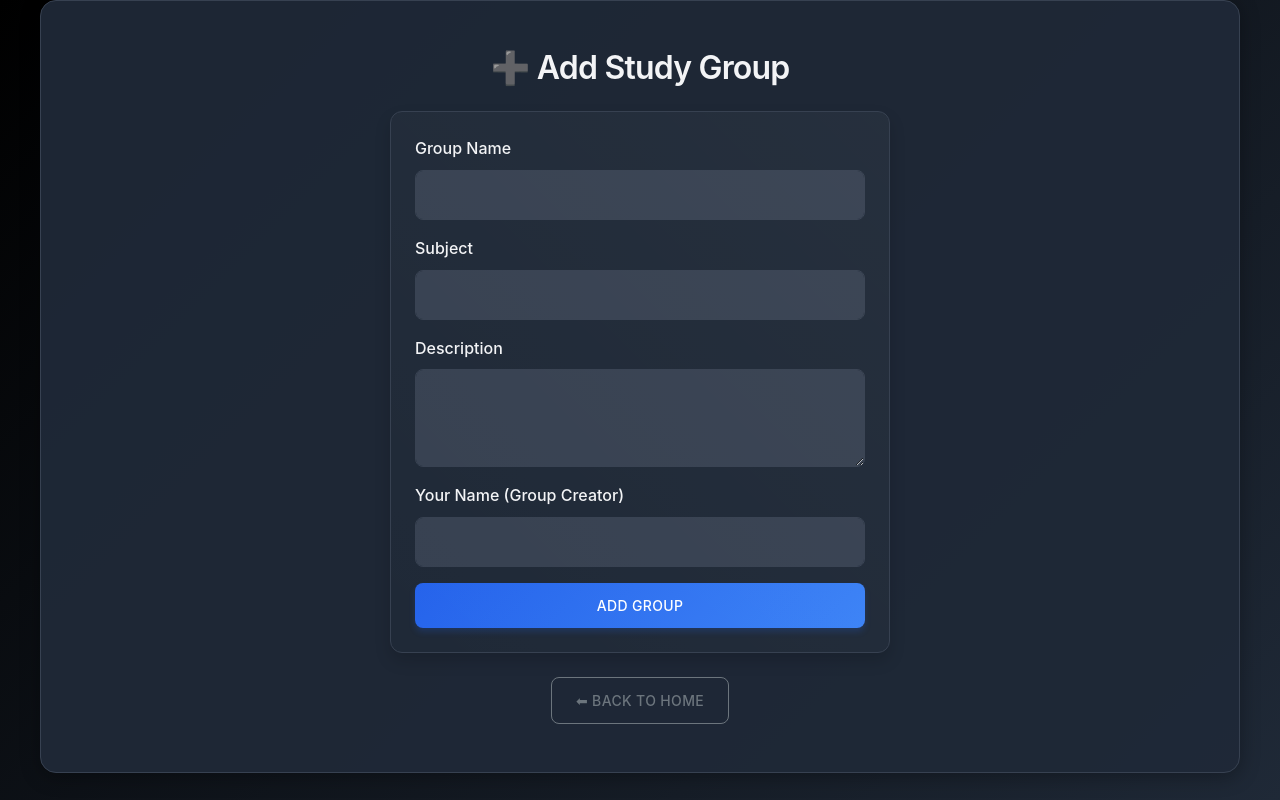
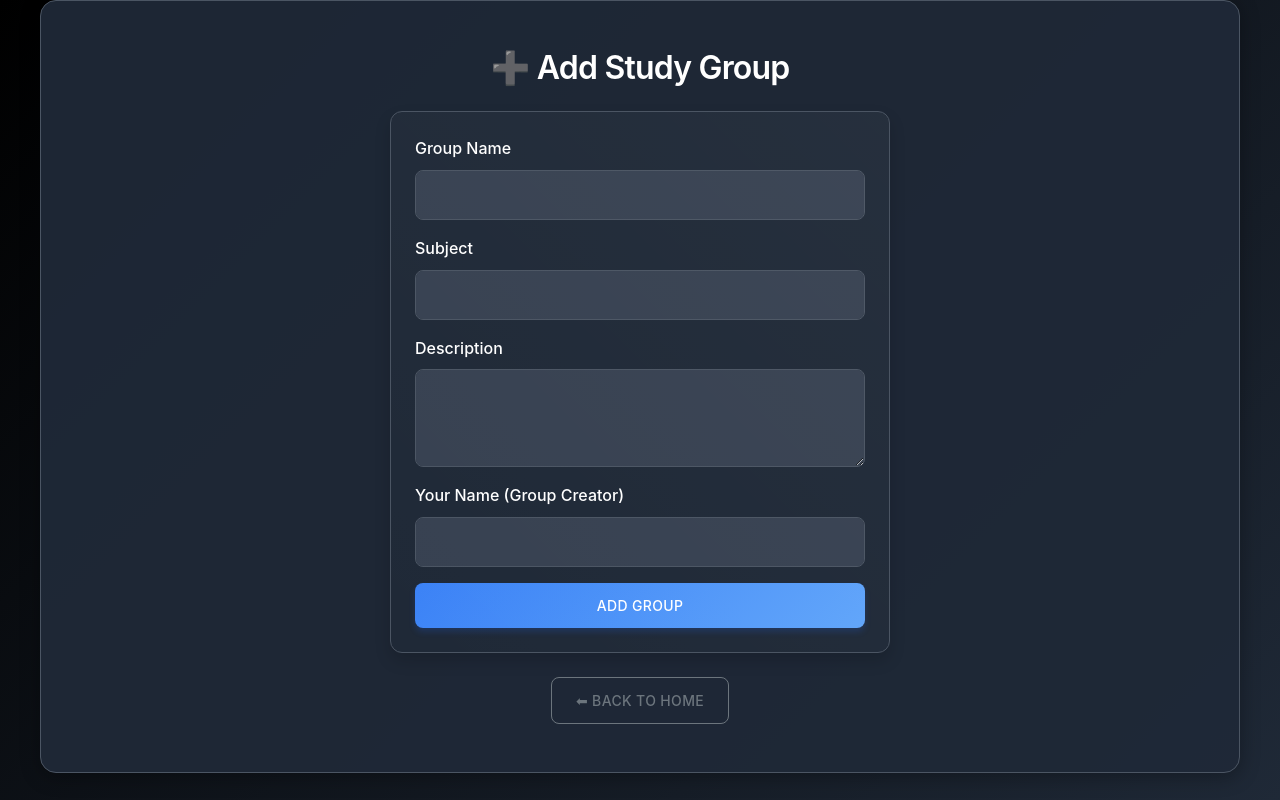
Before and after one commit to adanbarrera82/Final-Project, a Flask app: page /add in a window 1280 px wide. Run offline with Flask 3, Linux system fonts and the light colour scheme.

Commit message:
Refactor color scheme and improve form input styles for better accessibility and aesthetics

```diff
--- a/static/style.css
+++ b/static/style.css
@@ -1,19 +1,19 @@
 /* Modern Color Scheme */
 :root {
-    --primary-color: #2563eb;
-    --secondary-color: #16a34a;
-    --danger-color: #dc2626;
-    --warning-color: #ca8a04;
+    --primary-color: #3b82f6;
+    --secondary-color: #22c55e;
+    --danger-color: #ef4444;
+    --warning-color: #eab308;
     --background-color: #111827;
     --card-background: #1f2937;
-    --text-primary: #f3f4f6;
-    --text-secondary: #9ca3af;
-    --accent-color: #3b82f6;
+    --text-primary: #ffffff;
+    --text-secondary: #d1d5db;
+    --accent-color: #60a5fa;
     --gradient-start: #000000;
     --gradient-end: #1f2937;
-    --border-color: #374151;
+    --border-color: #4b5563;
     --input-background: #374151;
-    --hover-color: #2563eb;
+    --hover-color: #60a5fa;
 }
 
 /* General Styles */
@@ -132,6 +132,14 @@ h1 {
     letter-spacing: 0.025em;
 }
 
+.card-text {
+    color: var(--text-primary);
+}
+
+.text-muted {
+    color: var(--text-secondary) !important;
+}
+
 /* Button Styles */
 .btn {
     border-radius: 8px;
@@ -186,19 +194,87 @@ h1 {
 }
 
 /* Form Styles */
-.form-control {
-    background-color: var(--input-background);
+
+/* Form Inputs - ensure high contrast when typing */
+.form-control,
+input[type="text"],
+input[type="email"],
+input[type="password"],
+input[type="search"],
+textarea,
+select,
+input.form-control,
+textarea.form-control,
+select.form-control,
+.modal input,
+.modal textarea,
+.modal select {
+    background-color: var(--input-background) !important;
     border-radius: 8px;
     border: 1px solid var(--border-color);
     padding: 0.75rem;
     transition: all 0.2s ease;
-    color: var(--text-primary);
+    color: var(--text-primary) !important; /* force light text */
+    caret-color: var(--text-primary) !important; /* white caret */
 }
 
-.form-control:focus {
+/* Override autofill styles */
+input:-webkit-autofill,
+input:-webkit-autofill:hover,
+input:-webkit-autofill:focus,
+input:-webkit-autofill:active,
+textarea:-webkit-autofill,
+textarea:-webkit-autofill:hover,
+textarea:-webkit-autofill:focus,
+textarea:-webkit-autofill:active,
+select:-webkit-autofill,
+select:-webkit-autofill:hover,
+select:-webkit-autofill:focus,
+select:-webkit-autofill:active {
+    -webkit-text-fill-color: var(--text-primary) !important;
+    -webkit-box-shadow: 0 0 0 1000px var(--input-background) inset !important;
+    box-shadow: 0 0 0 1000px var(--input-background) inset !important;
+    transition: background-color 0s !important;
+    animation-name: autofillFix;
+    animation-fill-mode: both;
+    animation-duration: 0s;
+    background: var(--input-background) !important;
+}
+
+@keyframes autofillFix {
+    to {
+        color: var(--text-primary);
+        background: var(--input-background);
+    }
+}
+
+.form-control:focus, .form-control:active, .form-control:valid,
+input[type="text"]:focus, input[type="text"]:active, input[type="text"]:valid,
+input[type="email"]:focus, input[type="email"]:active, input[type="email"]:valid,
+input[type="password"]:focus, input[type="password"]:active, input[type="password"]:valid,
+input[type="search"]:focus, input[type="search"]:active, input[type="search"]:valid,
+textarea:focus, textarea:active, textarea:valid,
+select:focus, select:active, select:valid {
     border-color: var(--accent-color);
     box-shadow: 0 0 0 2px rgba(59, 130, 246, 0.25);
-    background-color: rgba(55, 65, 81, 0.9);
+    background-color: var(--input-background) !important;
+    color: var(--text-primary) !important;
+}
+
+/* Placeholder styling: slightly dimmer but readable */
+.form-control::placeholder,
+input::placeholder,
+textarea::placeholder {
+    color: rgba(243, 244, 246, 0.6) !important; /* semi-transparent light */
+}
+
+/* Ensure inputs inside modals follow same rules */
+.modal .form-control,
+.modal input,
+.modal textarea,
+.modal select {
+    color: var(--text-primary) !important;
+    background-color: rgba(55,65,81,0.9) !important;
 }
 
 .form-label {
@@ -305,11 +381,13 @@ h1 {
 
 /* Member List Styles */
 .member-list {
-    background-color: rgba(59, 130, 246, 0.1);
+    background: linear-gradient(135deg, rgba(37, 99, 235, 0.1), rgba(59, 130, 246, 0.1));
     padding: 1rem;
-    border-radius: 8px;
+    border-radius: 20px;
     margin-top: 1rem;
-    border: 1px solid var(--border-color);
+    border: 1px solid rgba(59, 130, 246, 0.2);
+    backdrop-filter: blur(4px);
+    color: var(--accent-color);
 }
 
 /* Group Creator Badge */
```
